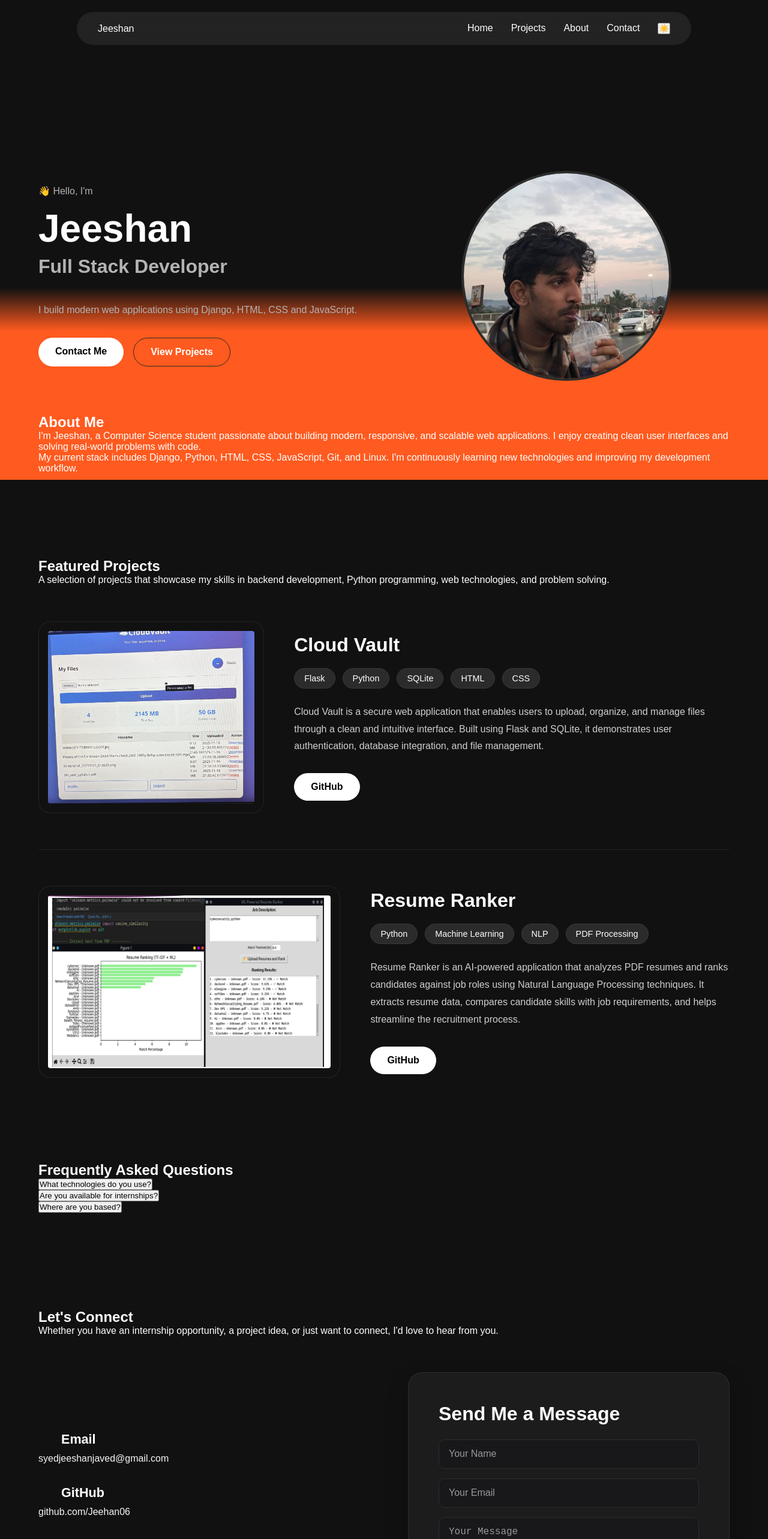
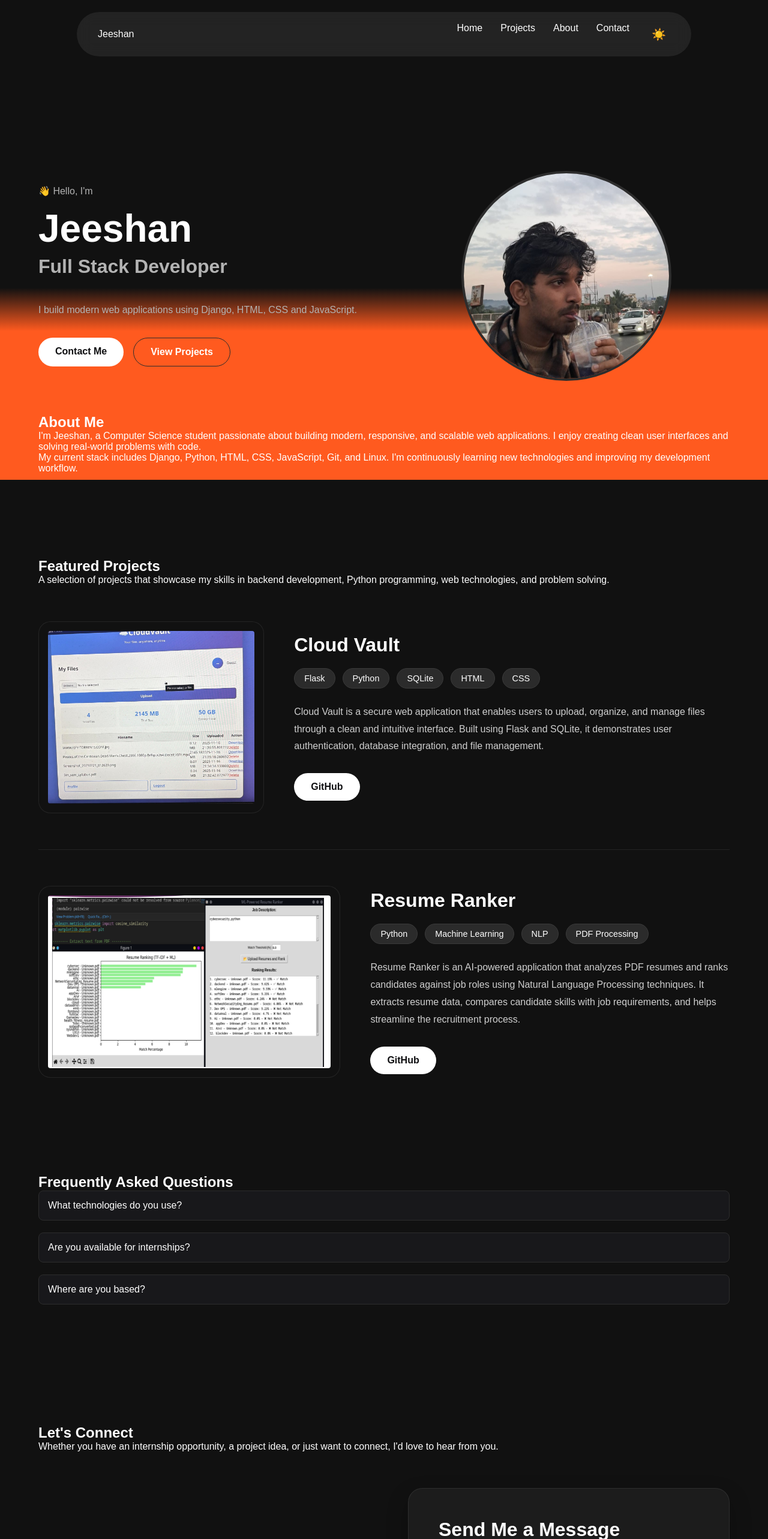
Before and after one commit to Jeehan06/portfolio2ndweek, a Next.js app: page / in a window 1280 px wide. Shown: the top 2566 px of the page at 60% size. Built offline with nearby package versions, Linux system fonts and the light colour scheme.

Commit message:
Fix theme switching and improve portfolio styling

```diff
--- a/styles/style.css
+++ b/styles/style.css
@@ -23,10 +23,15 @@ html {
 }
 
 body {
-    font-family: "Inter", sans-serif;
-    color: white;
-    background: transparent;
+
+    font-family:"Inter",sans-serif;
+
+    color:var(--text);
+
+    background:transparent;
+
 }
+
 
 body::before {
 
@@ -36,20 +41,15 @@ body::before {
 
     inset: 0;
 
-    z-index: -999;
+    z-index: -1;
 
     pointer-events: none;
 
-    background: linear-gradient(
-        to bottom,
-        #111111 0%,
-        #111111 60%,
-        #FF5A1F 69%,
-        #FF5A1F 100%
-    );
+    background: var(--page-background);
+
+    transition: background .5s ease;
 
 }
-
 main {
     width: min(1200px, 90%);
     margin: auto;
@@ -77,6 +77,49 @@ button {
     cursor: pointer;
     font-family: inherit;
 }
+
+
+
+
+
+
+/*==================================================
+                    LIGHT THEME BUTTON
+==================================================*/
+
+
+
+.theme-toggle{
+    width:38px;
+    height:38px;
+
+    border:none;
+    border-radius:50%;
+
+    background:transparent;
+    color:var(--primary);
+
+    cursor:pointer;
+
+    display:flex;
+    justify-content:center;
+    align-items:center;
+
+    font-size:1.2rem;
+
+    transition:all .25s ease;
+}
+
+.theme-toggle:hover{
+    color:var(--primary);
+    transform:rotate(20deg);
+}
+
+
+
+
+
+
 
 
 /*==================================================
@@ -110,7 +153,7 @@ nav ul {
 }
 
 nav a {
-    color: white;
+    color: var(--primary);
     text-decoration: none;
 }
 /*==================================================
@@ -121,11 +164,10 @@ nav a {
     display: none;
     background: none;
     border: none;
-    color: white;
+    color: var(--primary);
     font-size: 28px;
     cursor: pointer;
 }
-
 
 /* Mobile screen */
 @media (max-width: 768px) {
@@ -230,17 +272,15 @@ nav a {
     font-weight: 600;
     transition: var(--transition);
 }
-
 .btn-primary {
-    background: white;
-    color: black;
+    background: var(--primary);
+    color: var(--background);
 }
 
 .btn-secondary {
     border: 1px solid var(--border);
-    color: white;
+    color: var(--primary);
 }
-
 .btn-primary:hover,
 .btn-secondary:hover {
     transform: translateY(-2px);
@@ -396,7 +436,7 @@ nav a {
 .skill-card:hover {
     transform: translateY(-8px);
 
-    border-color: #FF5A1F;
+    border-color: var(--accent);
 
     box-shadow: 0 15px 30px rgba(255, 90, 31, 0.25);
 }
@@ -678,13 +718,12 @@ nav a {
     font-size:1.35rem;
     font-weight:700;
 
-    color:#ffffff;
-
+  color: var(--primary);
     margin-bottom:10px;
 }
 
 .contact-item h3 i{
-    color:#FF5A1F;
+  color: var(--accent);
     font-size:1.2rem;
     width:26px;
 }
@@ -699,7 +738,7 @@ nav a {
 }
 
 .contact-item a:hover{
-    color:#FF5A1F;
+ color: var(--accent);
 }
 
 .contact-item p{
@@ -851,3 +890,36 @@ nav a {
     }
 
 }
+
+
+
+/*==================================================
+                    FAQ
+==================================================*/
+
+
+.faq{
+    padding:80px 0;
+}
+
+.faq-item{
+    margin-bottom:20px;
+}
+
+.faq-question{
+    width:100%;
+    padding:15px;
+    background:var(--card-bg);
+    color:var(--text);
+    border:1px solid var(--border);
+    border-radius:8px;
+    cursor:pointer;
+    text-align:left;
+    font-size:1rem;
+}
+
+.faq-answer{
+    margin-top:10px;
+    padding:15px;
+    border-left:4px solid var(--primary);
+}
--- a/styles/theme.css
+++ b/styles/theme.css
@@ -35,13 +35,13 @@
 
 .light-theme {
 
-    --background:#F8F4EC;
+    --background:#3e3a32;
 
     --surface:#FFFDF8;
 
     --card-bg:var(--surface);
 
-    --primary:#2F3E2E;
+    --primary:#69bb63;
 
     --secondary:#6B7280;
 
@@ -49,12 +49,12 @@
 
     --accent:#7A9E7E;
 
-    --text:#2F3E2E;
+    --text:#101110;
 
     --page-background:linear-gradient(
         to bottom,
-        #F8F4EC 0%,
-        #F8F4EC 60%,
+        #464034 0%,
+        #9b9996 60%,
         #A8C8A0 69%,
         #7A9E7E 100%
     );
```
